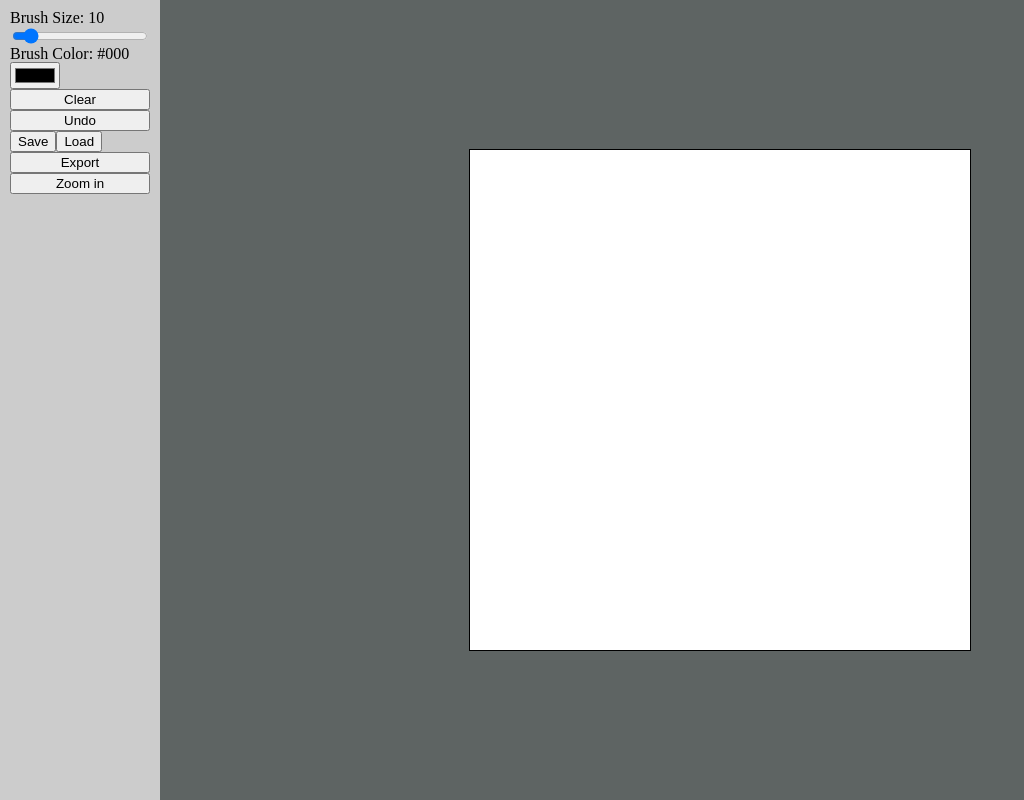
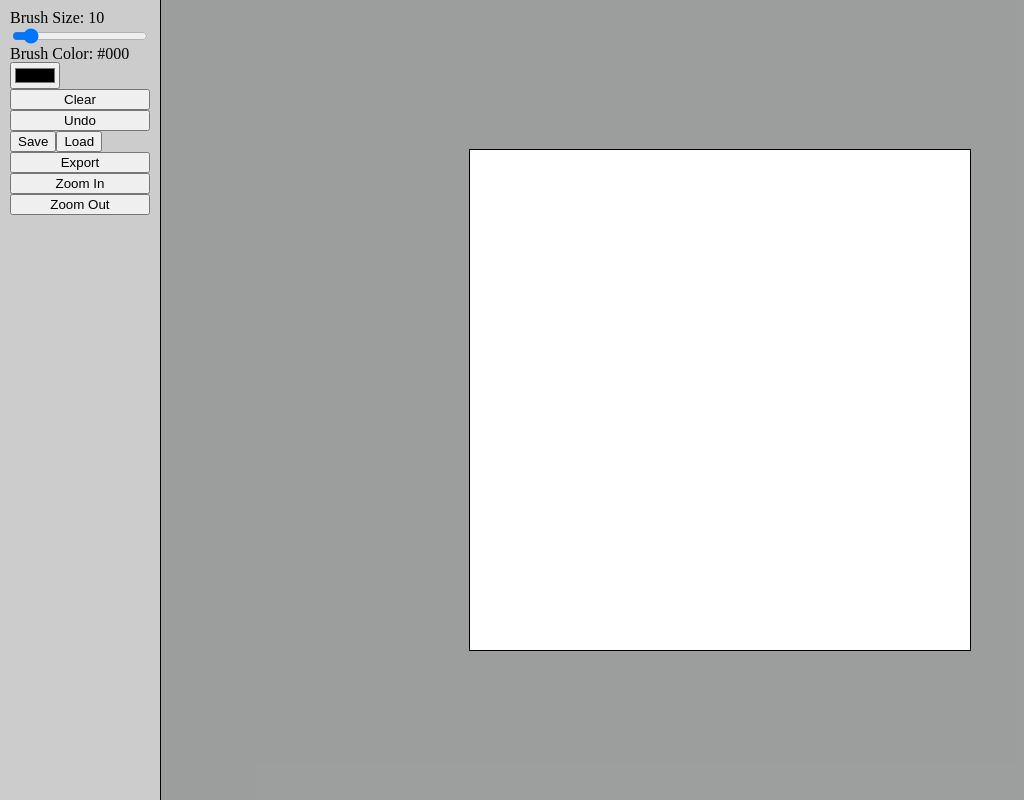
Before and after one commit to AtillaDev/Collaborative-Canvas, a React (Vite) app in the folder colaborative-canvas/: page / in a window 1280 px wide. Shown: the whole page, without its empty margins (0-1024 px from the left). Built offline with nearby package versions, Linux system fonts and the light colour scheme.

Commit message:
fixed zoom functionallity although very basic for now

```diff
--- a/colaborative-canvas/src/App.css
+++ b/colaborative-canvas/src/App.css
@@ -42,7 +42,7 @@
 } */
 
 .canvas-container {
-  /* overflow: hidden; */
+  overflow: hidden;
   display: block;
   position: relative;
   width: 100%;
@@ -51,7 +51,7 @@
   justify-content: center;
   align-items: center;
   /* scale: 10; */
-  background-color: #5e6463;
+  background-color: #2e323278;
 }
 
 canvas {
@@ -76,6 +76,7 @@ canvas {
   flex-direction: column;
   z-index: 100;
   padding: 20px;
+  border-right: 1px solid black;
   /* position: fixed; */
   /* height: 100vh; */
   top: 0;
--- a/colaborative-canvas/src/components/Canvas/Canvas.jsx
+++ b/colaborative-canvas/src/components/Canvas/Canvas.jsx
@@ -10,10 +10,10 @@ function Canvas() {
 
   // eslint-disable-next-line no-unused-vars
   const [strokeHistory, setStrokeHistory] = useState([]);
-  const [canvasSize, setCanvasSize] = useState({
-    width: 1300,
-    height: 1000,
-  });
+  // const [canvasSize, setCanvasSize] = useState({
+  //   width: 1300,
+  //   height: 1000,
+  // });
 
   // Refs for brush properties so the dom dosent update unecesaraly
   const brushSizeRef = useRef(brushSize);
@@ -26,15 +26,15 @@ function Canvas() {
   });
 
   // Add wheel handler for zooming
-  const handleWheel = useCallback((e) => {
-    e.preventDefault();
-    console.log('scroll');
-    const scaleChange = e.deltaY < 0 ? 1.1 : 0.9;
-    setTransform((prev) => ({
-      ...prev,
-      scale: prev.scale * scaleChange,
-    }));
-  }, []);
+  // const handleWheel = useCallback((e) => {
+  //   e.preventDefault();
+  //   console.log('scroll');
+  //   const scaleChange = e.deltaY < 0 ? 1.1 : 0.9;
+  //   setTransform((prev) => ({
+  //     ...prev,
+  //     scale: prev.scale * scaleChange,
+  //   }));
+  // }, []);
 
   useEffect(() => {
     brushSizeRef.current = brushSize;
@@ -80,21 +80,21 @@ function Canvas() {
     function getCanvasPosition(e) {
       const rect = canvas.getBoundingClientRect();
       return [
-        (e.clientX - rect.left - transform.x) / transform.scale,
-        (e.clientY - rect.top - transform.y) / transform.scale,
+        (e.clientX - rect.left) / transform.scale,
+        (e.clientY - rect.top) / transform.scale,
       ];
     }
 
-    function applyTransform() {
-      ctxt.setTransform(
-        transform.scale,
-        0,
-        0,
-        transform.scale,
-        transform.x,
-        transform.y
-      );
-    }
+    // function applyTransform() {
+    //   ctxt.setTransform(
+    //     transform.scale,
+    //     0,
+    //     0,
+    //     transform.scale,
+    //     transform.x,
+    //     transform.y
+    //   );
+    // }
 
     function startPosition(e) {
       if (e.button !== 0) return; // Only run when left click is pressed
@@ -123,7 +123,7 @@ function Canvas() {
 
     function draw(e) {
       if (!paintingRef.current) return;
-      applyTransform();
+      // applyTransform();
       const [x, y] = getCanvasPosition(e);
 
       ctxt.lineWidth = brushSizeRef.current;
@@ -149,7 +149,7 @@ function Canvas() {
       canvas.removeEventListener('mouseup', finishedPosition);
       canvas.removeEventListener('mousemove', draw);
     };
-  }, [handleWheel, transform]);
+  }, [transform]);
 
   // Update brush width dynamically without triggering re-renders
   function changeBrushSize(size) {
@@ -240,6 +240,15 @@ function Canvas() {
     });
   }, []);
 
+  const zoomOut = useCallback(() => {
+    setTransform((prev) => {
+      return {
+        ...prev,
+        scale: prev.scale - 0.1,
+      };
+    });
+  }, []);
+
   // // Resumes the users last saved drawing on launch
   // useEffect(() => {
   // loadDrawing();
@@ -258,7 +267,8 @@ function Canvas() {
         onClearCanvas={clearCanvas}
         onUndo={undo} // Add Undo button
         onExport={exportAsImage} // Download data for current drawing
-        onZoom={zoomIn}
+        onZoomIn={zoomIn}
+        onZoomOut={zoomOut}
       />
       <div
         className="canvas-container"
--- a/colaborative-canvas/src/components/Toolbar/Toolbar.jsx
+++ b/colaborative-canvas/src/components/Toolbar/Toolbar.jsx
@@ -10,7 +10,8 @@ function Toolbar({
   onSave,
   onLoad,
   onExport,
-  onZoom,
+  onZoomIn,
+  onZoomOut,
 }) {
   return (
     <div className="toolbar" style={{ padding: '10px', background: '#ccc' }}>
@@ -63,8 +64,11 @@ function Toolbar({
         Export
       </button>
 
-      <button onClick={onZoom} type="button">
-        Zoom in
+      <button onClick={onZoomIn} type="button">
+        Zoom In
+      </button>
+      <button onClick={onZoomOut} type="button">
+        Zoom Out
       </button>
     </div>
   );
@@ -83,7 +87,8 @@ Toolbar.propTypes = {
   onSave: PropTypes.func.isRequired,
 
   onExport: PropTypes.func.isRequired,
-  onZoom: PropTypes.func.isRequired,
+  onZoomIn: PropTypes.func.isRequired,
+  onZoomOut: PropTypes.func.isRequired,
 };
 
 export default Toolbar;
```
